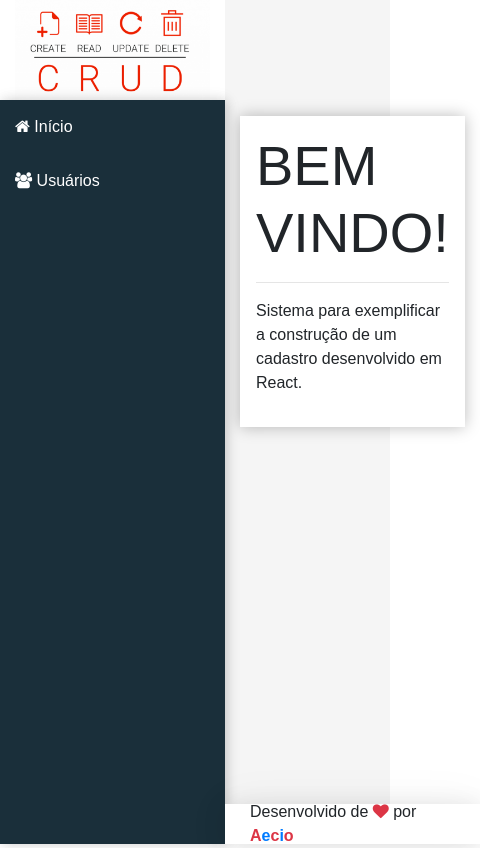
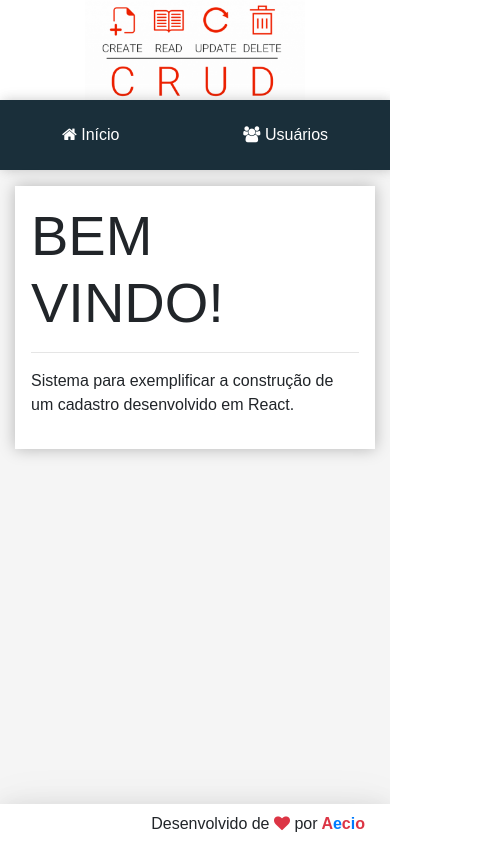
Before and after one commit to aeciofcs/crud-simples, a React (Create React App) app in the folder frontend/: page / in a window 390 px wide. Shown: the whole page, 480 px wide, since content can reach past the window. Built offline with nearby package versions, Linux system fonts and the light colour scheme.

Commit message:
Adicionando Responsividade

```diff
--- a/frontend/src/components/templates/Logo.css
+++ b/frontend/src/components/templates/Logo.css
@@ -9,3 +9,9 @@
     padding: 0px 15px;
     width: 100%
 }
+
+@media(max-width: 576px){
+    aside.logo img {
+        width: 250px;
+    }
+}
--- a/frontend/src/components/templates/Nav.css
+++ b/frontend/src/components/templates/Nav.css
@@ -15,3 +15,17 @@
 .menu a:hover {
     background: linear-gradient(135deg, #07a7e3, 0%, #32dac3 100%);
 }
+
+@media(max-width: 768px) {
+    .menu {
+        display: flex;
+        justify-content: space-around;
+        align-items: center;
+        height: 100%;
+    }
+    .menu a {
+        display: inline;
+        padding: 10px;
+        margin: 0px;
+    }
+}
--- a/frontend/src/main/App.css
+++ b/frontend/src/main/App.css
@@ -4,6 +4,7 @@
 
     --logo-height: 100px;
     --header-height: 100px;
+    --menu-top-height: 70px;
     --aside-width: 225px;
     --footer-height: 40px;
 
@@ -50,3 +51,35 @@
 footer.footer {
     grid-area: footer;
 }
+
+@media(max-width: 768px) {
+    .app {
+        grid-template-rows:
+            var(--header-height)
+            var(--menu-top-height)
+            1fr
+            var(--footer-height);
+        grid-template-columns: var(--aside-width) 1fr;
+        grid-template-areas:
+            "logo header"
+            "menu menu"
+            "content content"
+            "footer footer";
+    }
+}
+
+@media(max-width: 576px) {
+    .app {
+        grid-template-rows:
+            var(--logo-height)
+            var(--menu-top-height)
+            1fr
+            var(--footer-height);
+        grid-template-columns: 1fr;
+        grid-template-areas:
+            "logo"
+            "menu"
+            "content"
+            "footer";
+    }
+}
```
